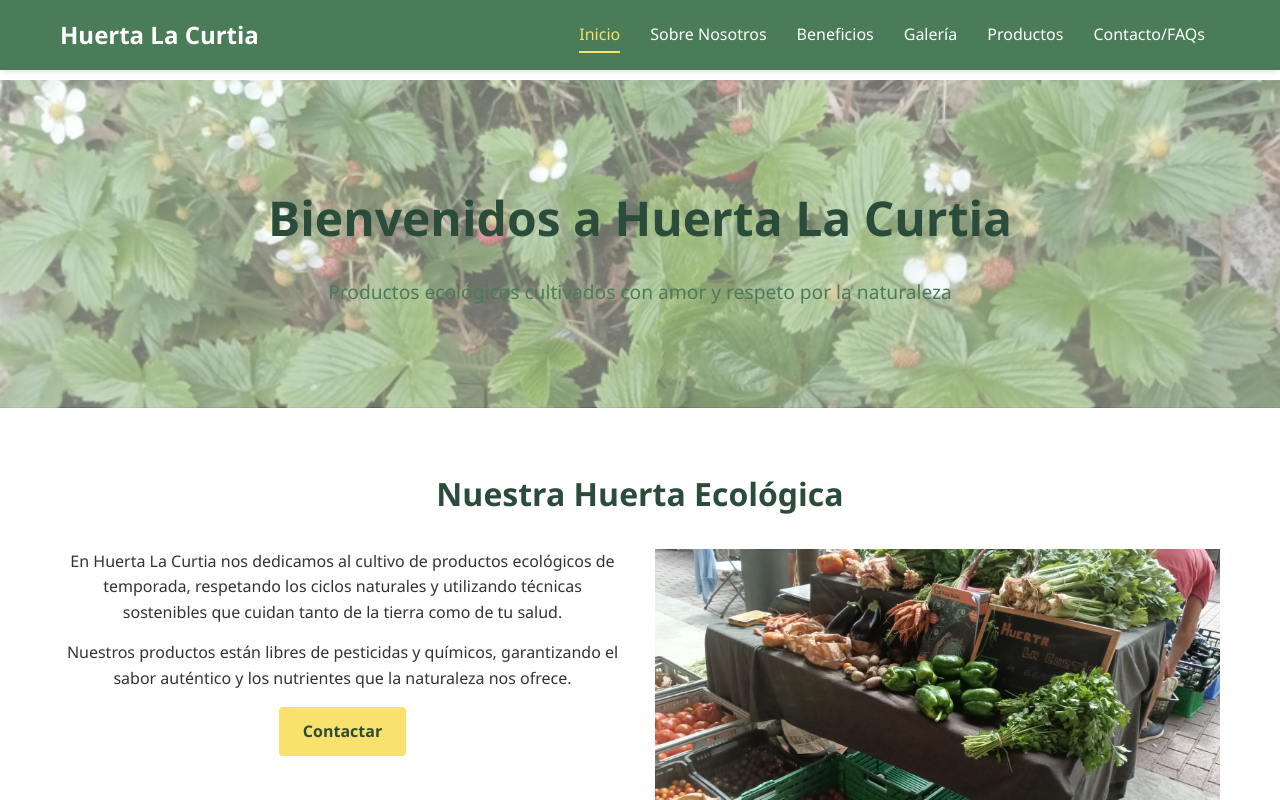
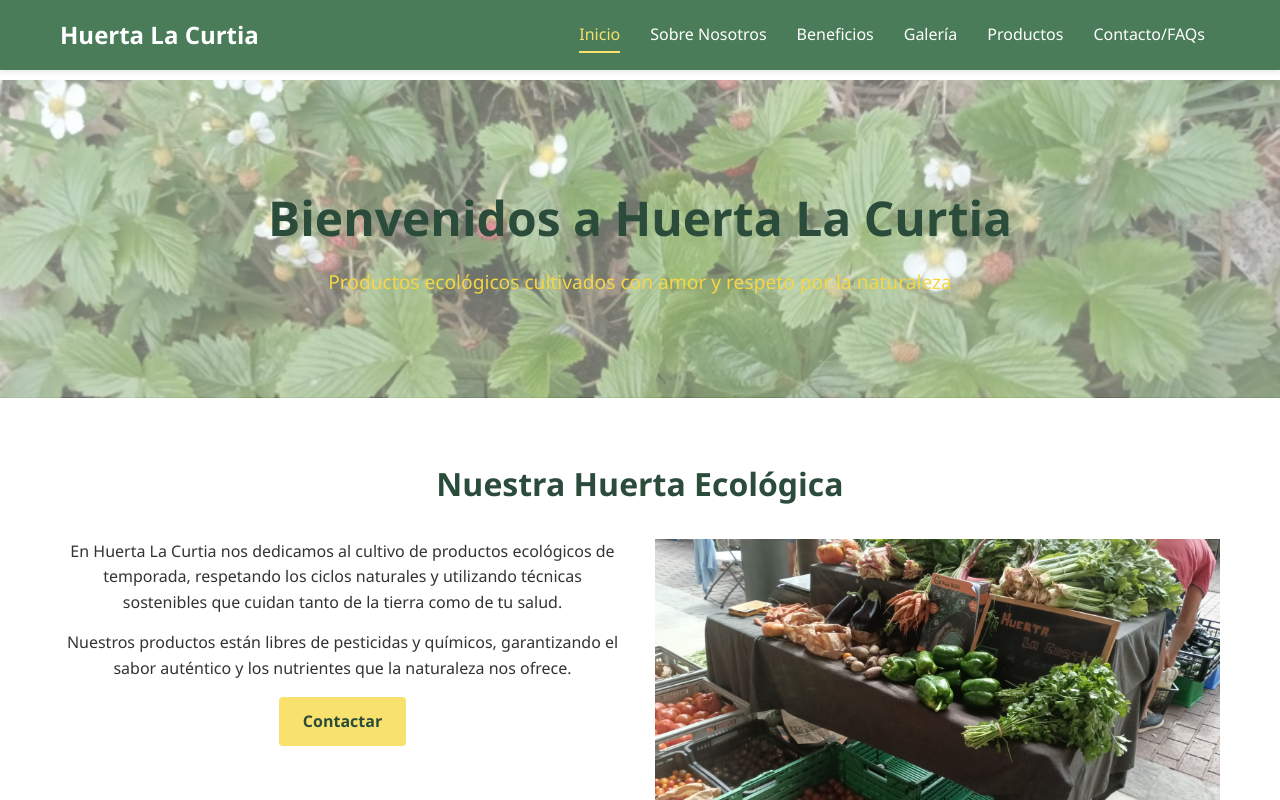
Before and after one commit to kilofafeure/HLC, an Angular app: page /inicio in a window 1280 px wide. Shown: the top 800 px of the page. Built offline with nearby package versions, Linux system fonts and the light colour scheme.

Commit message:
Unificadas cabeceras

```diff
--- a/src/app/pages/home/home.component.css
+++ b/src/app/pages/home/home.component.css
@@ -1,41 +1,3 @@
-  /* Wellcome section */
-  .wellcome {
-    background-color: var(--light-bg);
-    text-align: center;
-    padding: 100px 20px;
-    background-image: linear-gradient(rgba(255, 255, 255, 0.4), rgba(255, 255, 255, 0.4)),
-      url("../../../assets/miruendanos.jpg");
-    background-size: cover;
-    -webkit-background-size: cover;
-    -moz-background-size: cover;
-    -o-background-size: cover;
-    background-position: center;
-  }
-
-  .wellcome-content {
-    max-width: 800px;
-    margin: 0 auto;
-  }
-
-  .wellcome h1 {
-    font-size: 2.5rem;
-    color: var(--primary-dark);
-    margin-bottom: 20px;
-  }
-
-  .wellcome p {
-    font-size: 1.2rem;
-    color: var(--primary);
-    /* margin-bottom: 30px; */
-  }
-
-  /* .wellcome-buttons {
-    display: flex;
-    gap: 15px;
-    justify-content: center;
-    flex-wrap: wrap;
-  } */
-
   /* Intro section */
   .intro {
     background-color: var(--white);
--- a/src/app/pages/home/home.component.html
+++ b/src/app/pages/home/home.component.html
@@ -1,5 +1,5 @@
-<section class="wellcome">
-    <div class="wellcome-content">
+<section class="page-header">
+    <div class="container">
       <h1>Bienvenidos a Huerta La Curtia</h1>
       <p>Productos ecológicos cultivados con amor y respeto por la naturaleza</p>
     </div>
--- a/src/styles.css
+++ b/src/styles.css
@@ -137,6 +137,16 @@ p {
   background-color: var(--light-bg);
   padding: 60px 0;
   text-align: center;
+  background-color: var(--light-bg);
+  text-align: center;
+  padding: 100px 20px;
+  background-image: linear-gradient(rgba(255, 255, 255, 0.4), rgba(255, 255, 255, 0.4)),
+    url("./assets/miruendanos.jpg");
+  background-size: cover;
+  -webkit-background-size: cover;
+  -moz-background-size: cover;
+  -o-background-size: cover;
+  background-position: center;
 }
 
 .page-header h1 {
@@ -147,7 +157,7 @@ p {
 
 .page-header p {
   font-size: 1.2rem;
-  color: var(--primary);
+  color: var(--accent-dark);
 }
 
 /* CTA section */
```
Also changed, not shown: src/app/pages/beneficios/beneficios.component.css (line endings or trailing spaces).
